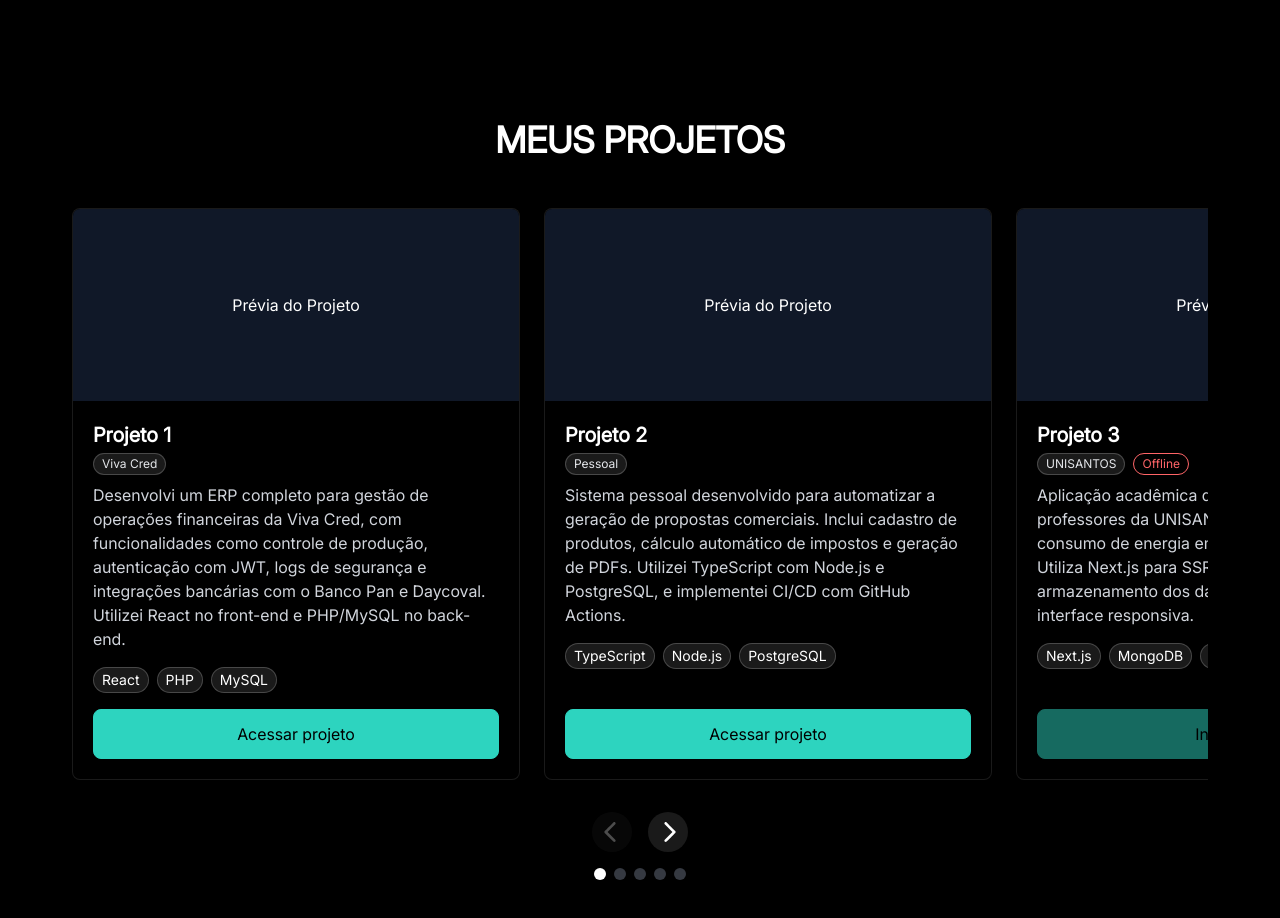
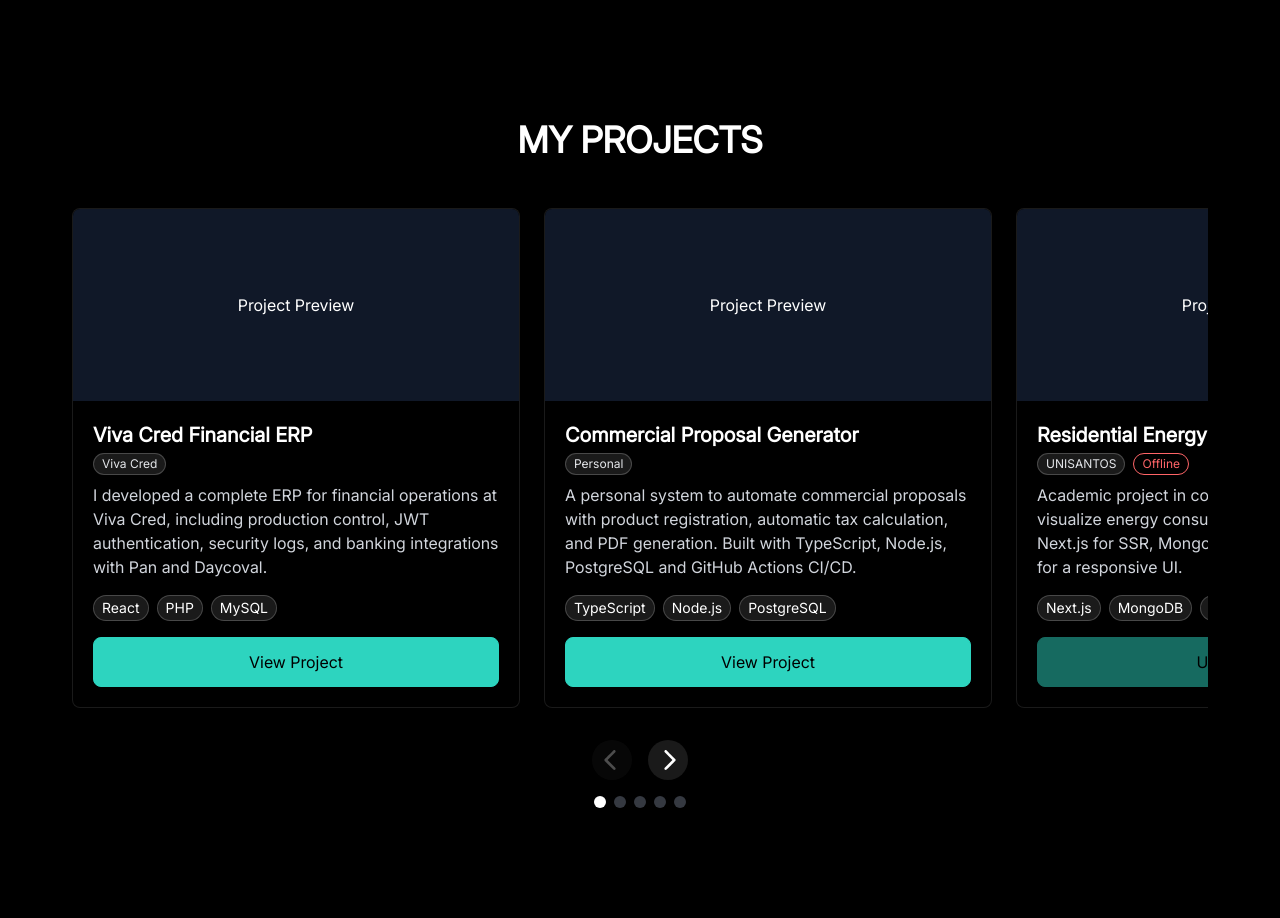
Before and after one commit to lucascarmon4/portfolio-lucascarmona, a React (Vite) app: page / in a window 1280 px wide. Shown: the part 760-1678 px from the top of the page. Built offline with nearby package versions, Linux system fonts and the light colour scheme.

Commit message:
projects sections translation

```diff
--- a/locales/en.json
+++ b/locales/en.json
@@ -14,5 +14,43 @@
         "description": "I create complete digital solutions that combine performance, organization, and product vision.",
         "button1": "Access Projects",
         "button2": "Download CV"
+    },
+    "projects": {
+        "title": "My Projects",
+        "sources": {
+            "vivacred": "Viva Cred",
+            "pessoal": "Personal",
+            "unisantos": "UNISANTOS",
+            "backsite": "Backsite"
+        },
+        "noImage": "Project Preview",
+        "buttons": {
+            "view": "View Project",
+            "offline": "Unavailable"
+        },
+        "project1": {
+            "title": "Viva Cred Financial ERP",
+            "description": "I developed a complete ERP for financial operations at Viva Cred, including production control, JWT authentication, security logs, and banking integrations with Pan and Daycoval."
+        },
+        "project2": {
+            "title": "Commercial Proposal Generator",
+            "description": "A personal system to automate commercial proposals with product registration, automatic tax calculation, and PDF generation. Built with TypeScript, Node.js, PostgreSQL and GitHub Actions CI/CD."
+        },
+        "project3": {
+            "title": "Residential Energy Monitor",
+            "description": "Academic project in collaboration with UNISANTOS to visualize energy consumption in households. Uses Next.js for SSR, MongoDB for storage, and Tailwind for a responsive UI."
+        },
+        "project4": {
+            "title": "Tourism Secretariat Dashboard",
+            "description": "Internal dashboard for viewing São Paulo Tourism Secretariat data. Built with Vue.js, Express backend, and SQLite for local usage in restricted networks."
+        },
+        "project5": {
+            "title": "Dev News Portal",
+            "description": "Personal portal with web development news and tutorials. Built with Angular, Firebase for auth/storage, and Bootstrap. Includes real-time commenting and favoriting."
+        },
+        "project6": {
+            "title": "Sentiment Analysis Dashboard",
+            "description": "Dashboard built for a UNISANTOS research project focused on market news sentiment analysis. Backend in Django with PostgreSQL and frontend using Svelte."
+        }
     }
 }
--- a/locales/pt.json
+++ b/locales/pt.json
@@ -14,5 +14,43 @@
         "description": "Crio soluções digitais completas que unem desempenho, organização e visão de produto.",
         "button1": "Acessar Projetos",
         "button2": "Download CV"
+    },
+    "projects": {
+        "title": "Meus Projetos",
+        "sources": {
+            "vivacred": "Viva Cred",
+            "pessoal": "Pessoal",
+            "unisantos": "UNISANTOS",
+            "backsite": "Backsite - Serviços Online"
+        },
+        "noImage": "Prévia do Projeto",
+        "buttons": {
+            "view": "Ver Projeto",
+            "offline": "Indisponível"
+        },
+        "project1": {
+            "title": "ERP Financeiro Viva Cred",
+            "description": "Desenvolvi um ERP completo para gestão de operações financeiras da Viva Cred, com controle de produção, autenticação JWT, logs de segurança e integrações bancárias com Pan e Daycoval."
+        },
+        "project2": {
+            "title": "Gerador de Propostas Comerciais",
+            "description": "Sistema pessoal para automatizar propostas comerciais com cadastro de produtos, cálculo automático de impostos e geração de PDFs. Utiliza TypeScript, Node.js e PostgreSQL com CI/CD via GitHub Actions."
+        },
+        "project3": {
+            "title": "Monitor de Consumo Residencial",
+            "description": "Aplicação acadêmica desenvolvida com professores da UNISANTOS para visualizar consumo de energia em residências. Utiliza Next.js, MongoDB e Tailwind para interface responsiva."
+        },
+        "project4": {
+            "title": "Painel da Secretaria de Turismo",
+            "description": "Painel interno para visualização de dados da Secretaria de Turismo de São Paulo. Desenvolvido com Vue.js, backend em Express e banco SQLite local para ambientes restritos."
+        },
+        "project5": {
+            "title": "Portal Dev News",
+            "description": "Portal pessoal com tutoriais e notícias sobre desenvolvimento web. Usa Angular, Firebase e Bootstrap. Sistema de comentários e favoritação em tempo real."
+        },
+        "project6": {
+            "title": "Dashboard de Análise de Sentimentos",
+            "description": "Dashboard criado durante projeto de pesquisa na UNISANTOS com foco em análise de sentimentos de notícias de mercado. Backend com Django e PostgreSQL, front-end com Svelte."
+        }
     }
 }
--- a/src/components/ProjectsSection/ProjectCard.tsx
+++ b/src/components/ProjectsSection/ProjectCard.tsx
@@ -1,3 +1,4 @@
+import { useTranslation } from "react-i18next";
 import Button from "../Button";
 
 type Props = {
@@ -21,6 +22,8 @@ function ProjectCard({
     source,
     isOffline = false,
 }: Props) {
+    const { t } = useTranslation();
+
     return (
         <div
             data-aos="fade-down"
@@ -36,7 +39,7 @@ function ProjectCard({
                         className="h-full w-full object-cover"
                     />
                 ) : (
-                    "Prévia do Projeto"
+                    t("projects.noImage")
                 )}
             </div>
 
@@ -51,7 +54,7 @@ function ProjectCard({
                     <div className="flex items-center flex-wrap gap-2 mb-2">
                         {source && (
                             <span className="text-xs px-2 py-0.5 rounded-full bg-white/10 border border-white/20 text-gray-200">
-                                {source}
+                                {t(`projects.sources.${source}`)}
                             </span>
                         )}
                         {isOffline && (
@@ -86,7 +89,9 @@ function ProjectCard({
                     }}
                     disabled={isOffline}
                 >
-                    {isOffline ? "Indisponível" : "Acessar projeto"}
+                    {isOffline
+                        ? t("projects.buttons.offline")
+                        : t("projects.buttons.view")}
                 </Button>
             </div>
         </div>
--- a/src/components/ProjectsSection/ProjectsSection.tsx
+++ b/src/components/ProjectsSection/ProjectsSection.tsx
@@ -1,7 +1,16 @@
 import EmblaCarousel from "../Carousel/EmblaCarousel";
-import projects from "../../data/projects.json";
+import projectsRaw from "../../data/projects.json";
+import { useTranslation } from "react-i18next";
 
 function ProjectsSection() {
+    const { t } = useTranslation();
+
+    const projects = projectsRaw.map((project) => ({
+        ...project,
+        title: t(`projects.${project.id}.title`),
+        description: t(`projects.${project.id}.description`),
+    }));
+
     return (
         <section
             id="projects"
@@ -11,7 +20,7 @@ function ProjectsSection() {
                 className="text-3xl sm:text-4xl font-bold mb-12 text-center"
                 data-aos="zoom-in-up"
             >
-                MEUS PROJETOS
+                {t("projects.title").toUpperCase()}
             </h2>
 
             <EmblaCarousel
--- a/src/data/projects.json
+++ b/src/data/projects.json
@@ -1,50 +1,44 @@
 [
     {
-        "title": "Projeto 1",
-        "description": "Desenvolvi um ERP completo para gestão de operações financeiras da Viva Cred, com funcionalidades como controle de produção, autenticação com JWT, logs de segurança e integrações bancárias com o Banco Pan e Daycoval. Utilizei React no front-end e PHP/MySQL no back-end.",
+        "id": "project1",
         "techs": ["React", "PHP", "MySQL"],
         "link": "https://github.com/seu-projeto",
-        "source": "Viva Cred",
+        "source": "vivacred",
         "isOffline": false
     },
     {
-        "title": "Projeto 2",
-        "description": "Sistema pessoal desenvolvido para automatizar a geração de propostas comerciais. Inclui cadastro de produtos, cálculo automático de impostos e geração de PDFs. Utilizei TypeScript com Node.js e PostgreSQL, e implementei CI/CD com GitHub Actions.",
+        "id": "project2",
         "techs": ["TypeScript", "Node.js", "PostgreSQL"],
         "link": "https://github.com/seu-projeto2",
-        "source": "Pessoal",
+        "source": "pessoal",
         "isOffline": false
     },
     {
-        "title": "Projeto 3",
-        "description": "Aplicação acadêmica desenvolvida em parceria com professores da UNISANTOS para visualização de consumo de energia em ambientes residenciais. Utiliza Next.js para SSR, MongoDB para armazenamento dos dados históricos e Tailwind para interface responsiva.",
+        "id": "project3",
         "techs": ["Next.js", "MongoDB", "Tailwind CSS"],
         "link": "https://github.com/seu-projeto3",
-        "source": "UNISANTOS",
+        "source": "unisantos",
         "isOffline": true
     },
     {
-        "title": "Projeto 4",
-        "description": "Painel administrativo interno desenvolvido para a empresa Backsite, com foco na visualização de dados da Secretaria de Turismo de São Paulo. Utilizei Vue.js no front, backend com Express e banco SQLite local, ideal para ambientes de rede restrita.",
+        "id": "project4",
         "techs": ["Vue.js", "Express", "SQLite"],
         "link": "https://github.com/seu-projeto4",
-        "source": "Backsite",
+        "source": "backsite",
         "isOffline": true
     },
     {
-        "title": "Projeto 5",
-        "description": "Portal pessoal de notícias e tutoriais sobre desenvolvimento web. Utiliza Angular com Firebase para autenticação e armazenamento, e Bootstrap para um layout acessível e responsivo. Sistema de comentários e favoritação em tempo real.",
+        "id": "project5",
         "techs": ["Angular", "Firebase", "Bootstrap"],
         "link": "https://github.com/seu-projeto5",
-        "source": "Pessoal",
+        "source": "pessoal",
         "isOffline": false
     },
     {
-        "title": "Projeto 6",
-        "description": "Dashboard desenvolvido em grupo durante projeto de pesquisa da UNISANTOS, com foco em análise de sentimentos de notícias de mercado. Backend com Django, banco relacional PostgreSQL e front-end interativo com Svelte.",
+        "id": "project6",
         "techs": ["Svelte", "Django", "PostgreSQL"],
         "link": "https://github.com/seu-projeto6",
-        "source": "UNISANTOS",
+        "source": "unisantos",
         "isOffline": false
     }
 ]
```
